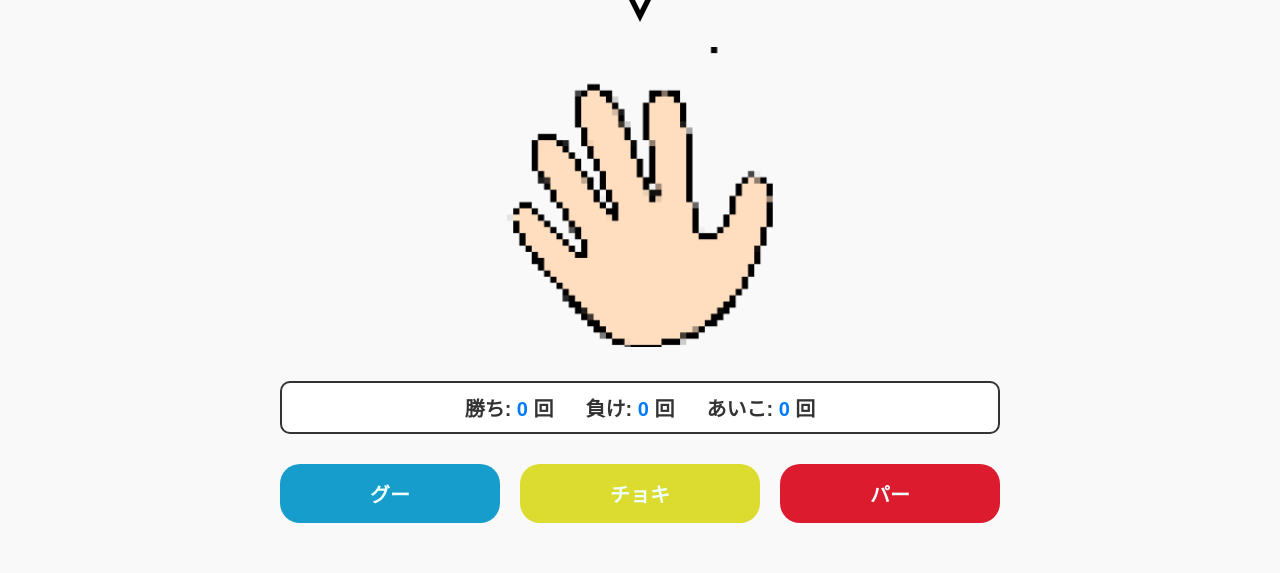
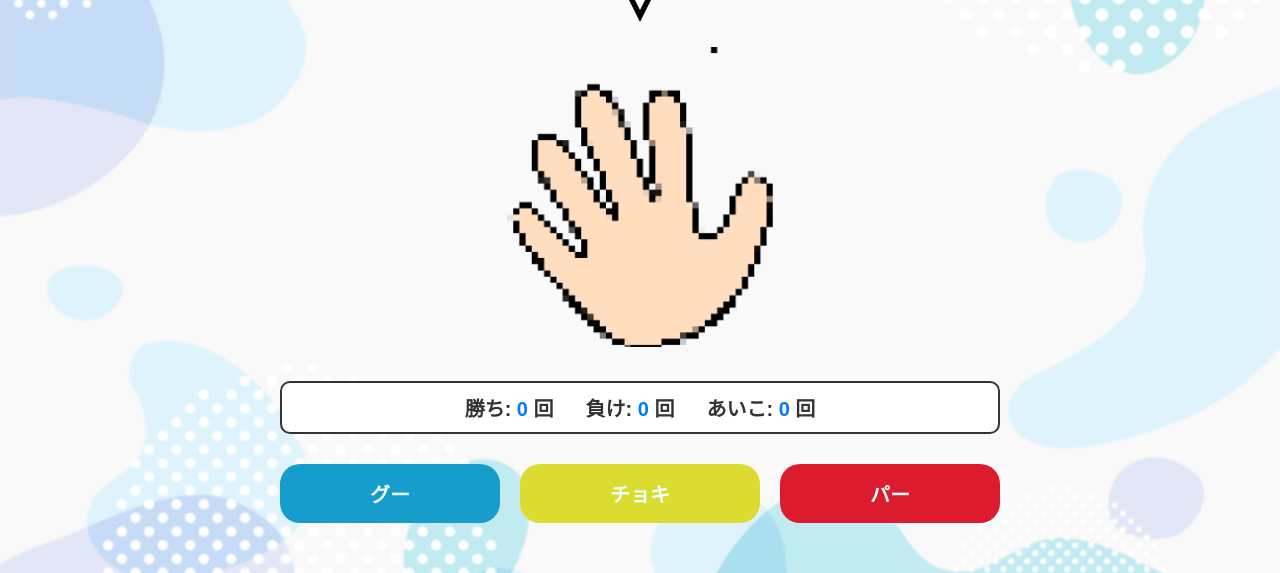
Before and after one commit to ys0815/kadai02_janken_rich_06, a plain HTML site: page index.html in a window 1280 px wide. Shown: the part 229-802 px from the top of the page. Drawn offline with nearby package versions, Linux system fonts and the light colour scheme; some packages are replaced by stand-ins of ours; a web font is replaced by a local one.

Commit message:
CSS編集

```diff
--- a/css/style.css
+++ b/css/style.css
@@ -76,7 +76,7 @@ body {
 	background-color: var(--bg-color);
 	padding: var(--space-default);
 	height: 100vh;
-	background-image: url(../img/ｂg-dot.png);
+	background-image: url(../img/bg-dot.png);
 	background-size: cover;
 	background-attachment: fixed;
 	background-position: center center;
```
